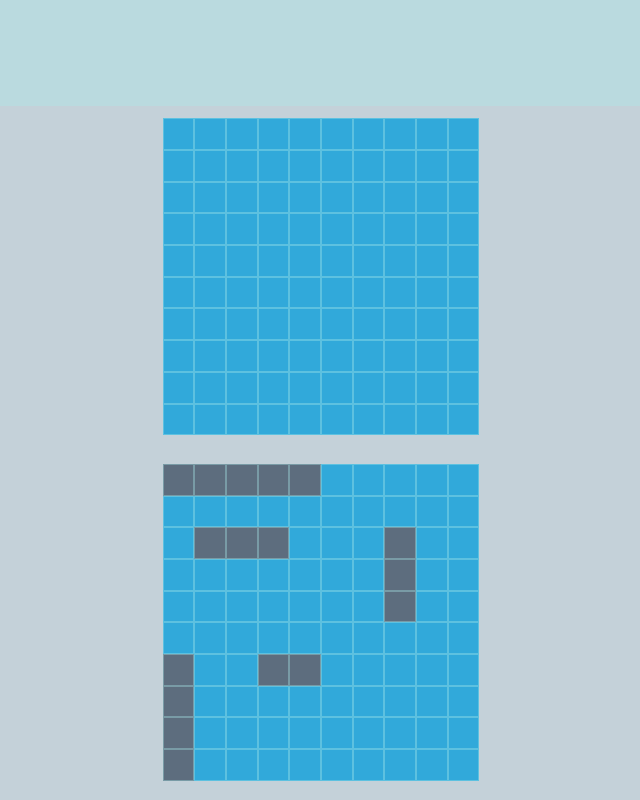
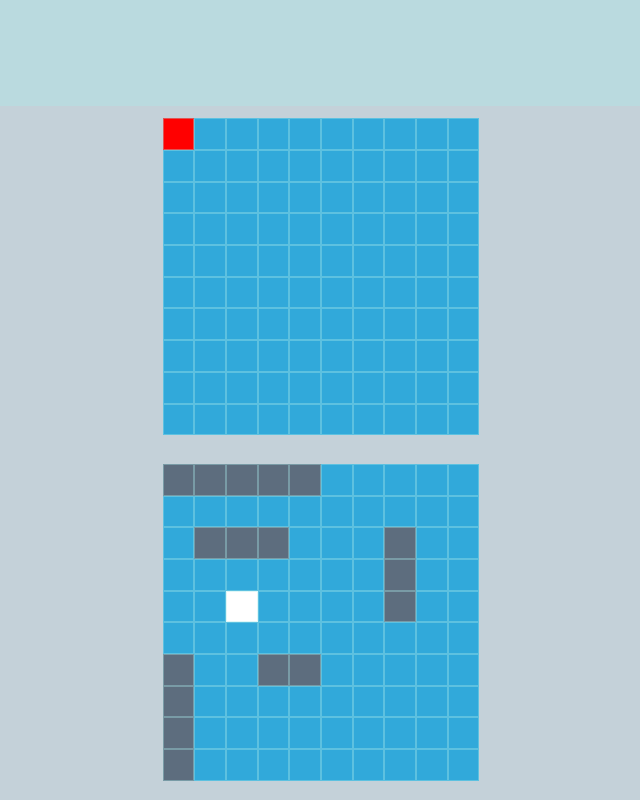
Before and after one commit to MundanePeasant/battleship, a website built with webpack: page dist/index.html in a window 1280 px wide. Both pictures are taken after a click on the element 497 px from the left and 134 px from the top of the page. Shown: the whole page, without its empty margins (319-959 px from the left). Built offline with nearby package versions, Linux system fonts and the light colour scheme.

Commit message:
Allows player to play through a game with the computer & updates screen

```diff
--- a/src/dom.js
+++ b/src/dom.js
@@ -33,6 +33,7 @@ export const landingDOM = (function () {
   };
 
   const addAttackListener = () => {
+    return new Promise((resolve) => {
       const elements = document.querySelector(".c1").children;
       console.log(elements);
 
@@ -42,12 +43,20 @@ export const landingDOM = (function () {
 
           cords.push(Math.floor(i / 10));
           cords.push(i % 10);
-        console.log(cords);
+
+          resolve(cords);
         });
       }
+    });
   };
 
-  return { createPage };
+  const awaitAttack = async () => {
+    let cords = await addAttackListener();
+    console.log(cords);
+    return cords;
+  };
+
+  return { createPage, awaitAttack };
 })();
 
 export const shipDOM = (function () {
@@ -57,7 +66,6 @@ export const shipDOM = (function () {
       const grid = document.querySelector(`.p1`).children;
 
       //add the ship class to each location where a ship sits
-      console.log(gameboard.board);
       for (let x = 0; x < 10; x += 1) {
         for (let y = 0; y < 10; y += 1) {
           if (gameboard.board[x][y] === 1) {
@@ -71,7 +79,23 @@ export const shipDOM = (function () {
 
   const updateAttacks = (playerType, gameboard) => {
     //update the board to show results of the attack
+    const grid =
+      playerType === "H"
+        ? document.querySelector(`.p1`).children
+        : document.querySelector(`.c1`).children;
+    for (let x = 0; x < 10; x += 1) {
+      for (let y = 0; y < 10; y += 1) {
+        if (gameboard.board[x][y] === 3) {
+          const index = x * 10 + y;
+          grid[index].classList.add("miss");
+        }
+        if (gameboard.board[x][y] === 2) {
+          const index = x * 10 + y;
+          grid[index].classList.add("hit");
+        }
+      }
+    }
   };
 
-  return { placeShips };
+  return { placeShips, updateAttacks };
 })();
--- a/src/index.js
+++ b/src/index.js
@@ -14,23 +14,31 @@ landingDOM.createPage();
 shipDOM.placeShips("H", player.board);
 
 //change to !player.board.battlehsip and !computer.board.battleship when ready to implement correctly
-while (player.board.battleship || computer.board.battleship) {
+while (!player.board.battleship && !computer.board.battleship) {
   console.log("runs loops");
   if (player.turn) {
     //prompt the player on where to attack
+
+    //implement Promise function that awaits for an event listener (player clicking tile) to take place
+    console.log("waiting for player...");
+    const cords = await landingDOM.awaitAttack();
     //make the attack
-    //implement Promise function that awaits for an event listener (player clicking tile) to take place
-
+    computer.board.receiveAttack(...cords);
     //give player feedback on what happened
+    //update the board to show what happened with the attack
+    shipDOM.updateAttacks("C", computer.board);
     //change turns to the computer
     player.changeTurn();
     computer.changeTurn();
   }
   if (computer.turn) {
+    console.log("computer turn");
     //calculate the next turn
     const attackCords = computer.calcNextTurn(player.board.board);
     //make the attack
     player.board.receiveAttack(...attackCords);
+    //update the board
+    shipDOM.updateAttacks("H", player.board);
     //change turns to the player
     computer.changeTurn();
     player.changeTurn();
--- a/src/style.css
+++ b/src/style.css
@@ -60,3 +60,11 @@
 .ship {
   background-color: var(--shuttle-grey);
 }
+
+.hit {
+  background-color: red;
+}
+
+.miss {
+  background-color: white;
+}
```
Also changed, not shown: dist/index.bundle.js. Lines whose indentation alone changed are shown as unchanged.
